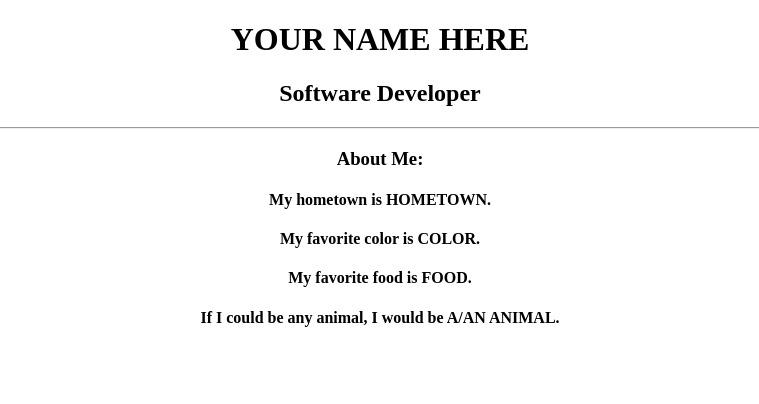
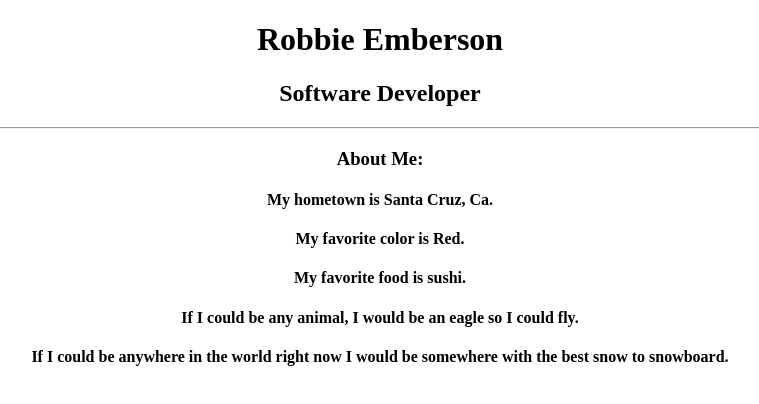
Before and after one commit to remyxr/my-profile, a plain HTML site: page index.htm in a window 1280 px wide. Shown: the whole page, without its empty margins (260-1019 px from the left). Drawn offline with Linux system fonts and the light colour scheme.

Commit message:
Updated profile with my information

```diff
--- a/index.htm
+++ b/index.htm
@@ -7,14 +7,15 @@
 		  </head>
 		  <body>
 			<div align="center">
-				<h1>YOUR NAME HERE</h1>
+				<h1>Robbie Emberson</h1>
 				<h2>Software Developer</h2>
 				<hr>
 				<h3>About Me:</h3>
-					<h4>My hometown is HOMETOWN.</h4>
-					<h4>My favorite color is COLOR.</h4>
-					<h4>My favorite food is FOOD.</h4>
-					<h4>If I could be any animal, I would be A/AN ANIMAL.</h4>
+					<h4>My hometown is Santa Cruz, Ca.</h4>
+					<h4>My favorite color is Red.</h4>
+					<h4>My favorite food is sushi.</h4>
+					<h4>If I could be any animal, I would be an eagle so I could fly.</h4>
+                    <h4>If I could be anywhere in the world right now I would be somewhere with the best snow to snowboard.</h4>
 			</div>
 		  </body>
 		</html>
```
